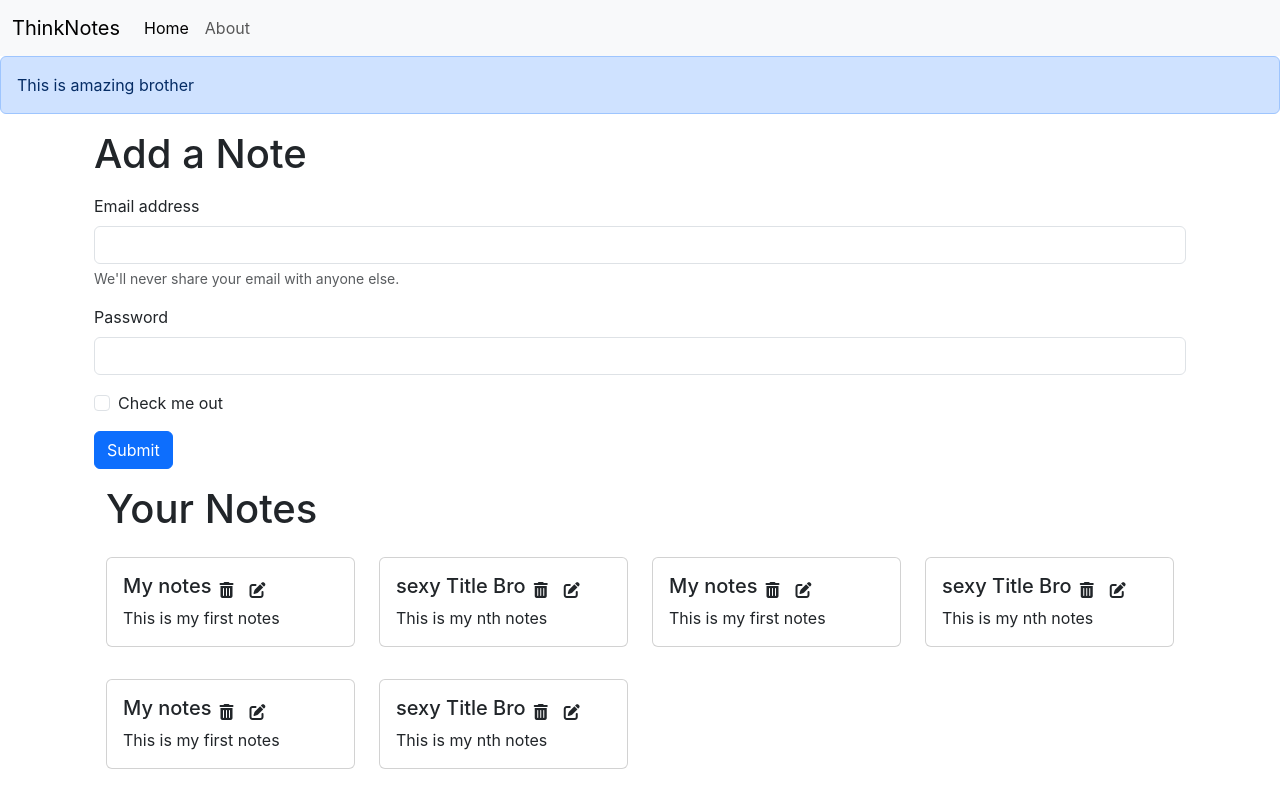
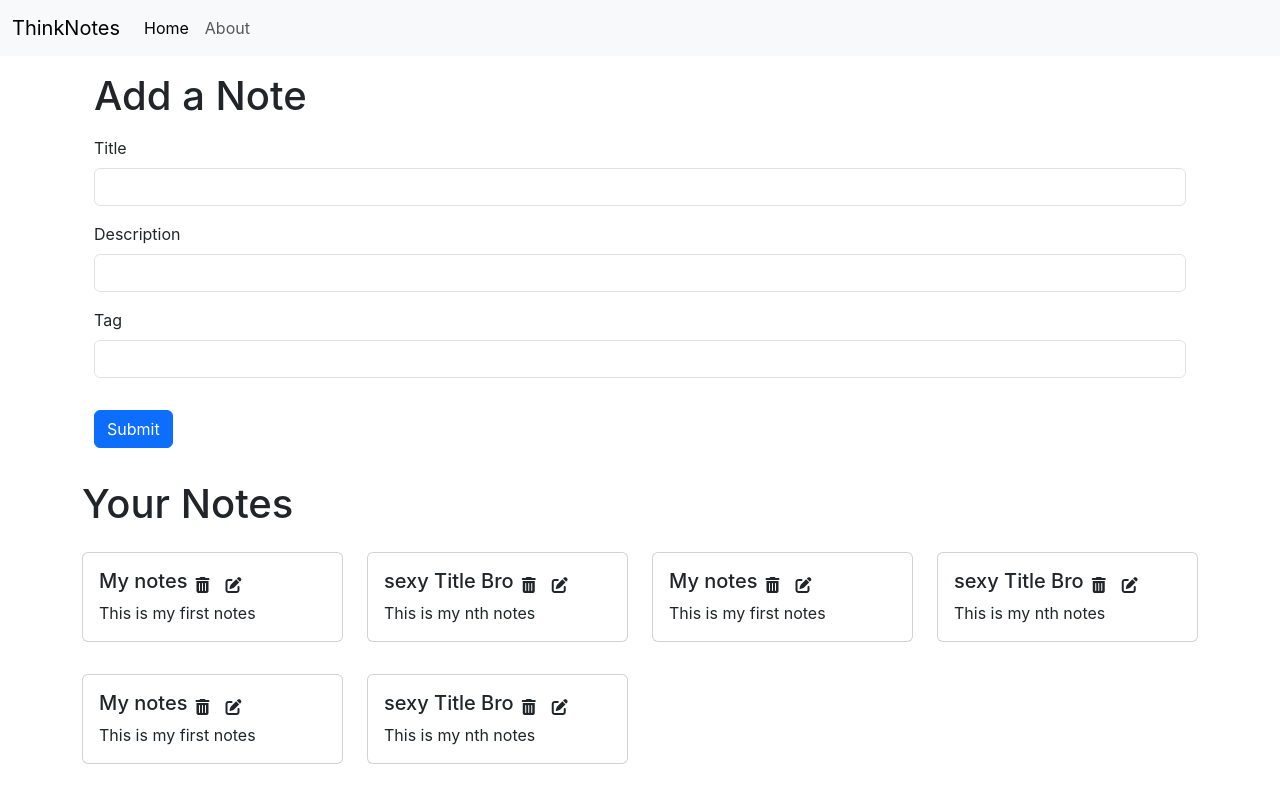
Before and after one commit to rathiharshit123/ThinkNotes, a React (Create React App) app in the folder frontend/: page / in a window 1280 px wide. Built offline with nearby package versions, Linux system fonts and the light colour scheme.

Commit message:
adding a note client code done

```diff
--- a/frontend/src/App.js
+++ b/frontend/src/App.js
@@ -17,7 +17,7 @@ function App() {
     <NoteState>
     <Router>
       <Navbar/>
-      <Alert message="This is amazing brother"/>
+      {/* <Alert message="This is amazing brother"/> */}
         <div className="container">
             <Routes>
               <Route exact path="/" element={<Home />}></Route>
--- /dev/null
+++ b/frontend/src/components/Addnote.js
@@ -0,0 +1,72 @@
+import React from "react";
+import { useContext,useState } from "react";
+import noteContext from "../contexts/notes/noteContext";
+export const Addnote = () => {
+  const context = useContext(noteContext);
+  const { addNote } = context;
+
+  const handleOnClick = (e)=>{
+    e.preventDefault();
+    addNote(note);
+  }
+
+  const [note, setNote] = useState({
+    title: "",
+    description: "",
+    tag: ""
+  })
+  const onChange= (e)=>{
+    console.log("hii")
+     setNote({...note,[e.target.name]: e.target.value})
+  }
+  return (
+    <div>
+      <div className="container my-3">
+        <h1>Add a Note</h1>
+        <form className="my-3">
+          <div className="mb-3">
+            <label htmlFor="title" className="form-label">
+              Title
+            </label>
+            <input
+              type="text"
+              className="form-control"
+              id="title"
+              name="title"
+              aria-describedby="emailHelp"
+            onChange={onChange}/>
+            <div id="description" className="form-text">
+            </div>
+          </div>
+          <div className="mb-3">
+            <label htmlFor="description" className="form-label">
+              Description
+            </label>
+            <input
+              type="text"
+              className="form-control"
+              id="description"
+              onChange={onChange}
+            />
+          </div>
+          <div className="mb-3">
+            <label htmlFor="tag" className="form-label">
+              Tag
+            </label>
+            <input
+              type="text"
+              className="form-control"
+              id="tag"
+              name="tag"
+              onChange={onChange}
+            />
+          </div>
+          <button type="submit" className="btn btn-primary my-3" onClick={handleOnClick}>
+            Submit
+          </button>
+        </form>
+        <div className="container"></div>
+      </div>
+    </div>
+  );
+};
--- a/frontend/src/components/Home.js
+++ b/frontend/src/components/Home.js
@@ -3,28 +3,8 @@ import { Notes } from './Notes'
 export const Home = () => {
   return (
     <div>
-    <div className="container my-3">
-        <h1>Add a Note</h1>
-        <form className='my-3'>
-            <div className="mb-3">
-                <label htmlFor="exampleInputEmail1" className="form-label">Email address</label>
-                <input type="email" className="form-control" id="exampleInputEmail1" aria-describedby="emailHelp"/>
-                <div id="emailHelp" className="form-text">We'll never share your email with anyone else.</div>
-            </div>
-            <div className="mb-3">
-                <label htmlFor="exampleInputPassword1" className="form-label">Password</label>
-                <input type="password" className="form-control" id="exampleInputPassword1"/>
-            </div>
-            <div className="mb-3 form-check">
-                <input type="checkbox" className="form-check-input" id="exampleCheck1"/>
-                <label className="form-check-label" htmlFor="exampleCheck1">Check me out</label>
-            </div>
-            <button type="submit" className="btn btn-primary">Submit</button>
-        </form>
-        <div className="container">
+
         <Notes/>
-        </div>
-    </div>
     </div>
   )
 }
--- a/frontend/src/components/Notes.js
+++ b/frontend/src/components/Notes.js
@@ -1,15 +1,20 @@
 import React, {useContext} from 'react'
 import noteContext from '../contexts/notes/noteContext';
 import {NoteItem} from '../components/NoteItem'
+import { Addnote } from './Addnote';
 export const Notes = () => {
     const context = useContext(noteContext);
-    const {notes,setNotes} = context;
+    const {notes} = context;
+
   return (
+    <>
+    <Addnote/>
     <div className="row my-3">
         <h1>Your Notes</h1>
         {notes.map((note)=>{
             return <NoteItem key={note._id} note= {note}/>
         })}
     </div>
+    </>
   )
 }
--- a/frontend/src/contexts/notes/NoteState.js
+++ b/frontend/src/contexts/notes/NoteState.js
@@ -65,10 +65,30 @@ const NoteState = (props)=>{
             "__v": 0
         }
     ]
+    const [notes, setnotes] = useState(Initialnotes)
+    const addNote = (title,description,tag)=>{
+        console.log("ADDING NEW NOTE")
+        let note= {
+            "_id": "63b49ece2a36be1fc6213ea7021318",
+            "userId": "63b48873beb6938c80361b85",
+            "title": "NAYA Title Bro",
+            "description": "This is my new notes",
+            "tag": "general",
+            "createdAt": "2023-01-03T21:31:58.172Z",
+            "updatedAt": "2023-01-03T21:34:39.748Z",
+            "__v": 0
+        }
+        setnotes(notes.concat(note));
+    }
+    const deleteNote = (id)=>{
 
-    const [notes, setnotes] = useState(Initialnotes)
+    }
+    const editNote = ()=>{
+
+    }
+
     return (
-    <noteContext.Provider value={{notes,setnotes}}>
+    <noteContext.Provider value={{notes,addNote,editNote,deleteNote}}>
         {props.children}
     </noteContext.Provider>
     )
```
